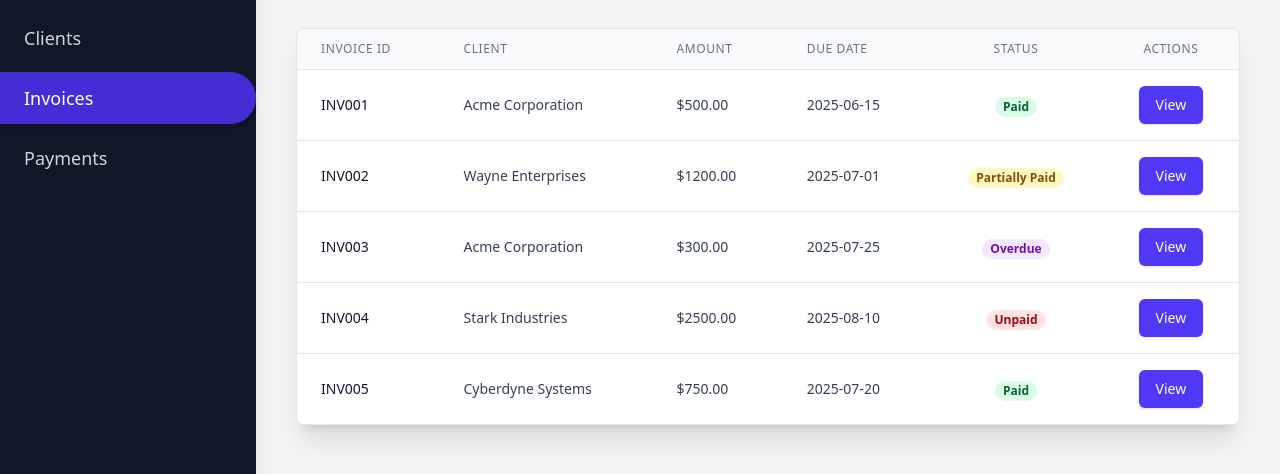
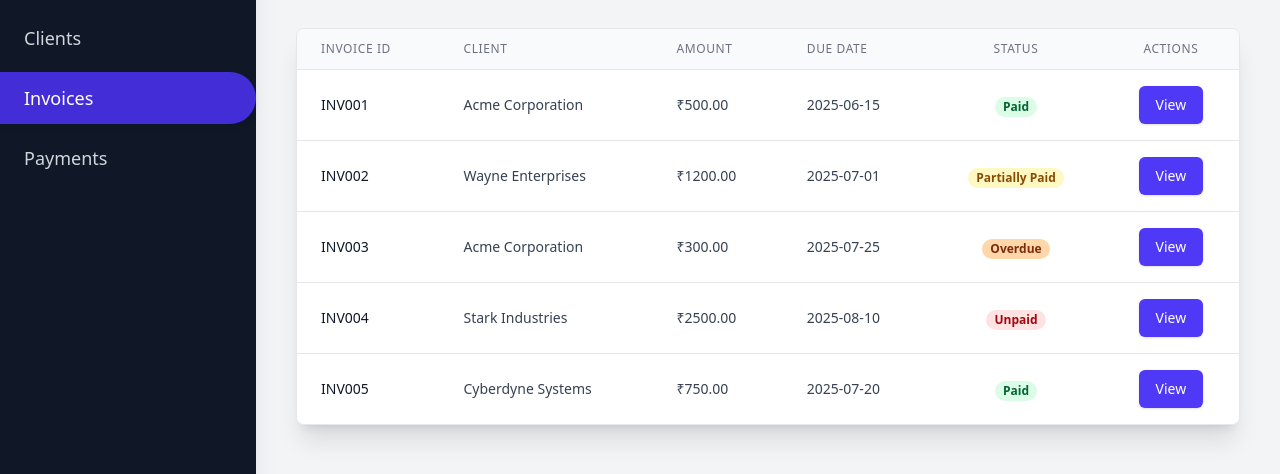
Before and after one commit to Anish-Narayan/BillingSoftware-Aris, a React (Vite) app: page /invoices in a window 1280 px wide. Shown: the part 165-639 px from the top of the page. Built offline with nearby package versions, Linux system fonts and the light colour scheme.

Commit message:
Changed $ to ₹

```diff
--- a/src/components/InvoiceTable.jsx
+++ b/src/components/InvoiceTable.jsx
@@ -7,7 +7,7 @@
       case 'Paid': return 'bg-green-100 text-green-800';
       case 'Partially Paid': return 'bg-yellow-100 text-yellow-800';
       case 'Unpaid': return 'bg-red-100 text-red-800';
-      case 'Overdue': return 'bg-purple-100 text-purple-800';
+      case 'Overdue': return 'bg-orange-200 text-orange-900';
       default: return 'bg-gray-100 text-gray-800';
     }
   };
@@ -30,7 +30,7 @@
             <tr key={invoice.id} className="hover:bg-gray-50 transition-colors duration-150 ease-in-out">
               <td className="py-4 px-6 whitespace-nowrap text-sm font-medium text-gray-900">{invoice.id}</td>
               <td className="py-4 px-6 whitespace-nowrap text-sm text-gray-700">{invoice.clientName}</td>
-              <td className="py-4 px-6 whitespace-nowrap text-sm text-gray-700">${invoice.amount.toFixed(2)}</td>
+              <td className="py-4 px-6 whitespace-nowrap text-sm text-gray-700">₹{invoice.amount.toFixed(2)}</td>
               <td className="py-4 px-6 whitespace-nowrap text-sm text-gray-700">{invoice.dueDate}</td>
               <td className="py-4 px-6 whitespace-nowrap text-center">
                 <span className={`px-2 inline-flex text-xs leading-5 font-semibold rounded-full ${getStatusColor(invoice.status)}`}>
--- a/src/components/PaymentTable.jsx
+++ b/src/components/PaymentTable.jsx
@@ -19,7 +19,7 @@
             <tr key={payment.id} className="hover:bg-gray-50 transition-colors duration-150 ease-in-out">
               <td className="py-4 px-6 whitespace-nowrap text-sm font-medium text-gray-900">{payment.id}</td>
               <td className="py-4 px-6 whitespace-nowrap text-sm text-gray-700">{payment.invoiceId}</td>
-              <td className="py-4 px-6 whitespace-nowrap text-sm text-gray-700">${payment.amount.toFixed(2)}</td>
+              <td className="py-4 px-6 whitespace-nowrap text-sm text-gray-700">₹{payment.amount.toFixed(2)}</td>
               <td className="py-4 px-6 whitespace-nowrap text-sm text-gray-700">{payment.date}</td>
               <td className="py-4 px-6 whitespace-nowrap text-sm text-gray-700">{payment.mode}</td>
               <td className="py-4 px-6 whitespace-nowrap text-sm text-gray-700">{payment.notes}</td>
--- a/src/pages/ClientDetail.jsx
+++ b/src/pages/ClientDetail.jsx
@@ -69,7 +69,7 @@
               <div><span className="font-semibold text-gray-600">Phone:</span> {client.phone}</div>
               <div className="col-span-1 md:col-span-2"><span className="font-semibold text-gray-600">Address:</span> {client.address}</div>
               <div className="col-span-1 md:col-span-2 text-3xl font-extrabold text-red-700 mt-4">
-                Outstanding Balance: ${outstandingBalance.toFixed(2)}
+                Outstanding Balance: ₹{outstandingBalance.toFixed(2)}
               </div>
             </div>
           </div>
--- a/src/pages/Dashboard.jsx
+++ b/src/pages/Dashboard.jsx
@@ -21,9 +21,9 @@
 
           <div className="grid grid-cols-1 md:grid-cols-2 lg:grid-cols-4 gap-8 mb-12">
             <SummaryCard title="Total Clients" value={clients.length} />
-            <SummaryCard title="Total Invoiced" value={`$${totalInvoiced.toFixed(2)}`} />
-            <SummaryCard title="Total Paid" value={`$${totalPaid.toFixed(2)}`} />
-            <SummaryCard title="Total Outstanding" value={`$${totalOutstanding.toFixed(2)}`} />
+            <SummaryCard title="Total Invoiced" value={`₹${totalInvoiced.toFixed(2)}`} />
+            <SummaryCard title="Total Paid" value={`₹${totalPaid.toFixed(2)}`} />
+            <SummaryCard title="Total Outstanding" value={`₹${totalOutstanding.toFixed(2)}`} />
           </div>
 
           <div className="bg-white shadow-xl rounded-xl p-8 border border-gray-200">
@@ -32,7 +32,7 @@
               <ul className="list-disc pl-6 space-y-3">
                 {overdueInvoices.map(invoice => (
                   <li key={invoice.id} className="text-lg text-gray-700">
-                    Invoice <span className="font-semibold text-red-700">{invoice.id}</span> for <span className="font-semibold">{invoice.clientName}</span> - <span className="font-bold text-red-700">${invoice.amount.toFixed(2)}</span> (Due: {invoice.dueDate})
+                    Invoice <span className="font-semibold text-red-700">{invoice.id}</span> for <span className="font-semibold">{invoice.clientName}</span> - <span className="font-bold text-red-700">₹{invoice.amount.toFixed(2)}</span> (Due: {invoice.dueDate})
                   </li>
                 ))}
               </ul>
--- a/src/pages/InvoiceDetail.jsx
+++ b/src/pages/InvoiceDetail.jsx
@@ -38,7 +38,7 @@
       case 'Paid': return 'bg-green-100 text-green-800';
       case 'Partially Paid': return 'bg-yellow-100 text-yellow-800';
       case 'Unpaid': return 'bg-red-100 text-red-800';
-      case 'Overdue': return 'bg-purple-100 text-purple-800';
+      case 'Overdue': return 'bg-orange-200 text-orange-800';
       default: return 'bg-gray-100 text-gray-800';
     }
   };
@@ -64,7 +64,7 @@
             <h2 className="text-3xl font-bold text-gray-800 mb-6">Invoice Information</h2>
             <div className="grid grid-cols-1 md:grid-cols-2 gap-6 text-gray-700 text-lg">
               <div><span className="font-semibold text-gray-600">Client:</span> {invoice.clientName}</div>
-              <div><span className="font-semibold text-gray-600">Amount:</span> <span className="font-bold">${invoice.amount.toFixed(2)}</span></div>
+              <div><span className="font-semibold text-gray-600">Amount:</span> <span className="font-bold">₹{invoice.amount.toFixed(2)}</span></div>
               <div><span className="font-semibold text-gray-600">Due Date:</span> {invoice.dueDate}</div>
               <div>
                 <span className="font-semibold text-gray-600">Status:</span>
@@ -72,8 +72,8 @@
                   {invoice.status}
                 </span>
               </div>
-              <div><span className="font-semibold text-gray-600">Paid Amount:</span> <span className="font-bold">${invoice.paidAmount.toFixed(2)}</span></div>
-              <div><span className="font-semibold text-gray-600">Balance Due:</span> <span className="font-bold text-red-700">${(invoice.amount - invoice.paidAmount).toFixed(2)}</span></div>
+              <div><span className="font-semibold text-gray-600">Paid Amount:</span> <span className="font-bold">₹{invoice.paidAmount.toFixed(2)}</span></div>
+              <div><span className="font-semibold text-gray-600">Balance Due:</span> <span className="font-bold text-red-700">₹{(invoice.amount - invoice.paidAmount).toFixed(2)}</span></div>
             </div>
             <div className="mt-10 flex justify-end">
               <button className="bg-blue-600 hover:bg-blue-700 text-white font-bold py-3 px-6 rounded-lg shadow-md
```
